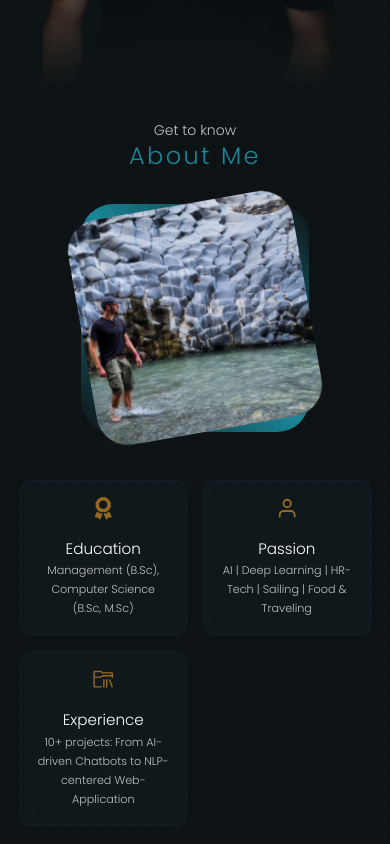
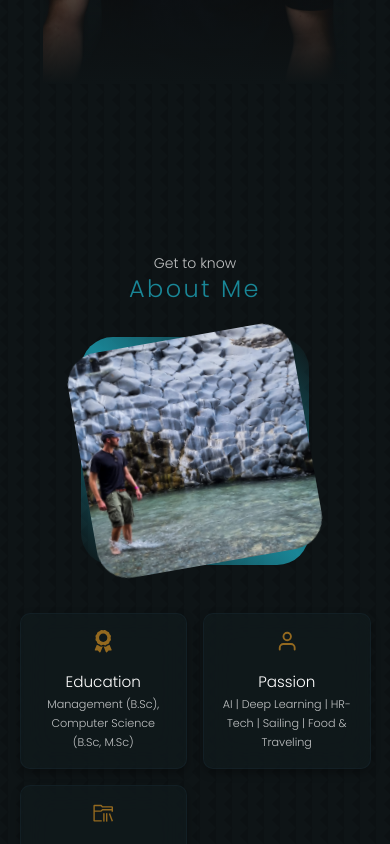
Before and after one commit to danielschroter/react_portfolio, a React (Create React App) app: page / in a window 390 px wide. Shown: the part 820-1664 px from the top of the page. Built offline with nearby package versions, Linux system fonts and the light colour scheme.

Commit message:
Enhance styling by adding box shadows to various components and adjust About section layout

```diff
--- a/src/components/about/About.jsx
+++ b/src/components/about/About.jsx
@@ -31,7 +31,7 @@ const About = () => {
   }, []);
 
   return (
-    <section id="about">
+    <section id="about" className="mt-[20vh]">
       <h5 className="text-sm">Get to know</h5>
       <h2 className="text-2xl tracking-widest font-thin">About Me</h2>
 
--- a/src/components/about/about.css
+++ b/src/components/about/about.css
@@ -43,6 +43,7 @@
   border: 1px solid rgba(22, 38, 44, 0.6);
   border-radius: 10px;
   transition: var(--transition);
+  box-shadow: 0 4px 10px rgba(0, 0, 0, 0.3);
   position: relative;
   display: flex;
   flex-direction: column;
--- a/src/components/contact/contact.css
+++ b/src/components/contact/contact.css
@@ -11,6 +11,7 @@
 
 .contact__option {
   background: var(--color-card-bg);
+  box-shadow: 0 4px 10px rgba(0, 0, 0, 0.3);
   backdrop-filter: blur(15px);
   padding: 1.2rem;
   border-radius: 1.2rem;
--- a/src/components/experience/experience.css
+++ b/src/components/experience/experience.css
@@ -7,6 +7,7 @@
 .experience__container > div {
   background: var(--color-card-bg);
   backdrop-filter: blur(15px);
+  box-shadow: 0 4px 10px rgba(0, 0, 0, 0.3);
   padding: 2.4rem 5rem;
   border-radius: 2rem;
   border: 1px solid var(--color-card-border);
--- a/src/components/header/header.css
+++ b/src/components/header/header.css
@@ -1,5 +1,5 @@
 header {
-  min-height: 100vh;
+  /* min-height: 100vh; */
   /* padding-top: 7rem; */
   /* overflow: hidden; */
 }
@@ -92,16 +92,16 @@ header {
 /* ========== Media Queries (MEDIUM Devices: tablets) ========= */
 
 @media screen and (max-width: 1024px) {
-  header {
-    height: 100vh;
-  }
+  /* header {
+      height: 100vh;
+    } */
 }
 
 /* ========== Media Queries (Small Devices: tablets) ========= */
 
 @media screen and (max-width: 600px) {
   header {
-    height: 100vh;
+    /* height: 100vh; */
   }
 
   .me {
@@ -113,9 +113,9 @@ header {
 /* ========== Media Queries (Small Devices: tablets) ========= */
 
 @media screen and (max-width: 376px) {
-  header {
+  /* header {
     min-height: 130vh;
-  }
+  } */
 
   .me {
     max-width: 14rem;
--- a/src/components/highlights/highlights.css
+++ b/src/components/highlights/highlights.css
@@ -20,6 +20,7 @@
   backdrop-filter: blur(15px);
   border: 1px solid rgba(22, 38, 44, 0.6);
   border-radius: 0.8rem;
+  box-shadow: 0 4px 10px rgba(0, 0, 0, 0.3);
   padding: 1.5rem 2rem;
   padding-left: 2.5rem;
   text-align: left;
--- a/src/components/portfolio/portfolio.css
+++ b/src/components/portfolio/portfolio.css
@@ -8,6 +8,7 @@
   background: rgba(22, 38, 44, 0.291);
   /* background: rgba(20, 20, 20, 1); */
   backdrop-filter: blur(15px);
+  box-shadow: 0 4px 10px rgba(0, 0, 0, 0.3);
   padding: 1.2rem;
   border-radius: 2rem;
   position: relative;
```
